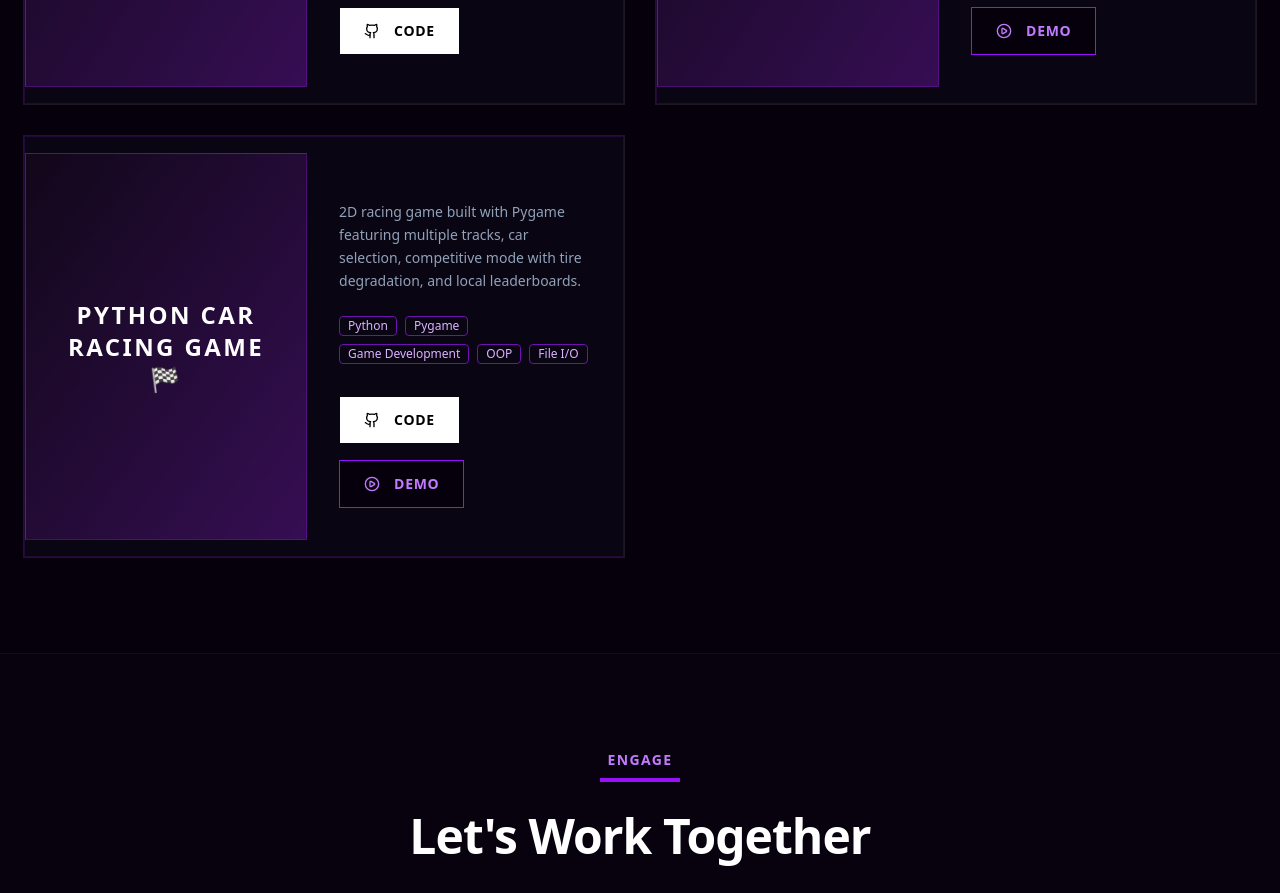
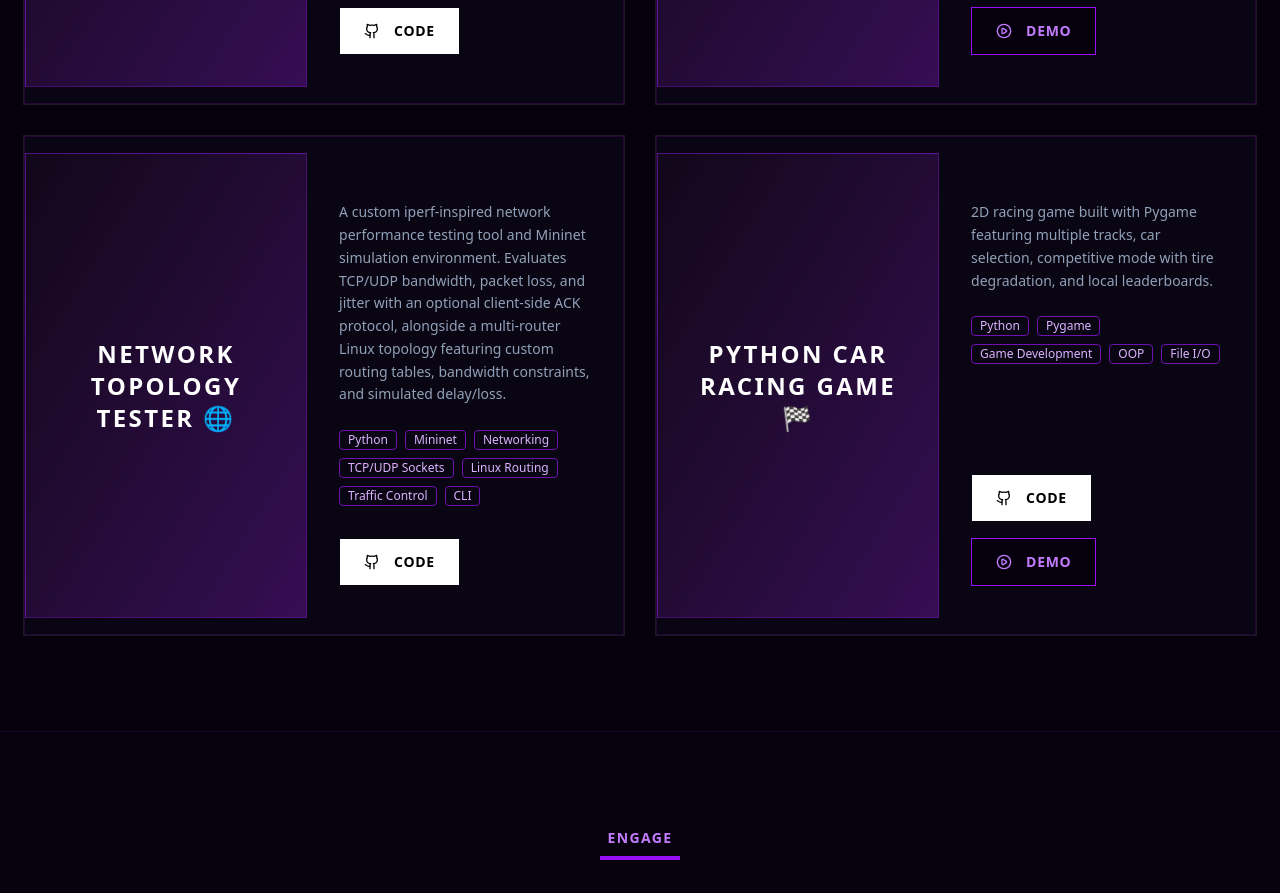
Before and after one commit to Vali-Hameed/Portfolio-Website, a Next.js app: page / in a window 1280 px wide. Shown: the part 5200-6093 px from the top of the page. Built offline with nearby package versions, Linux system fonts and the light colour scheme.

Commit message:
added networking project to projects section

```diff
--- a/src/app/page.js
+++ b/src/app/page.js
@@ -169,12 +169,21 @@ const Portfolio = () => {
       featured: false
     },
     {
+      title: "Network Topology Tester 🌐",
+      description: "A custom iperf-inspired network performance testing tool and Mininet simulation environment. Evaluates TCP/UDP bandwidth, packet loss, and jitter with an optional client-side ACK protocol, alongside a multi-router Linux topology featuring custom routing tables, bandwidth constraints, and simulated delay/loss.",
+      tech: ["Python", "Mininet", "Networking", "TCP/UDP Sockets", "Linux Routing", "Traffic Control", "CLI"],
+      github: "https://github.com/Vali-Hameed/network-topology-tester",
+      image: "bg-gradient-to-br from-[#1e0b2b] to-purple-900 border border-purple-800/50",
+      featured: false
+    },
+    {
       title: "Python Car Racing Game 🏁",
       description: "2D racing game built with Pygame featuring multiple tracks, car selection, competitive mode with tire degradation, and local leaderboards.",
       tech: ["Python", "Pygame", "Game Development", "OOP", "File I/O"],
       github: "https://github.com/Vali-Hameed/Python-Car-Game-NEA",
       playbackId: "wWW02Pk7AvIcbv9n4wbT01Z2m27gBFYI3KHjtZf02ngO58",
-      image: "bg-gradient-to-br from-[#1e0b2b] to-purple-900 border border-purple-800/50"
+      image: "bg-gradient-to-br from-[#1e0b2b] to-purple-900 border border-purple-800/50",
+      featured: false
     },
 
   ];
```
